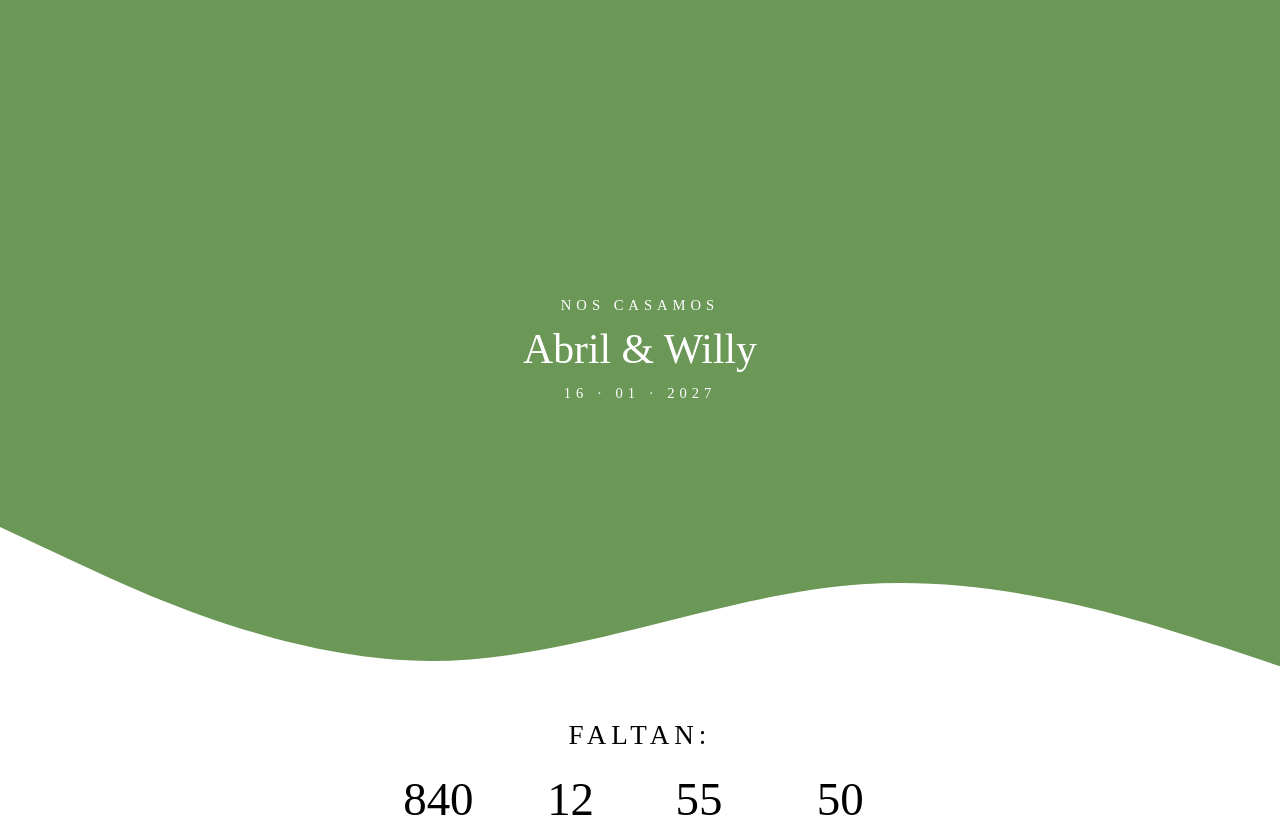
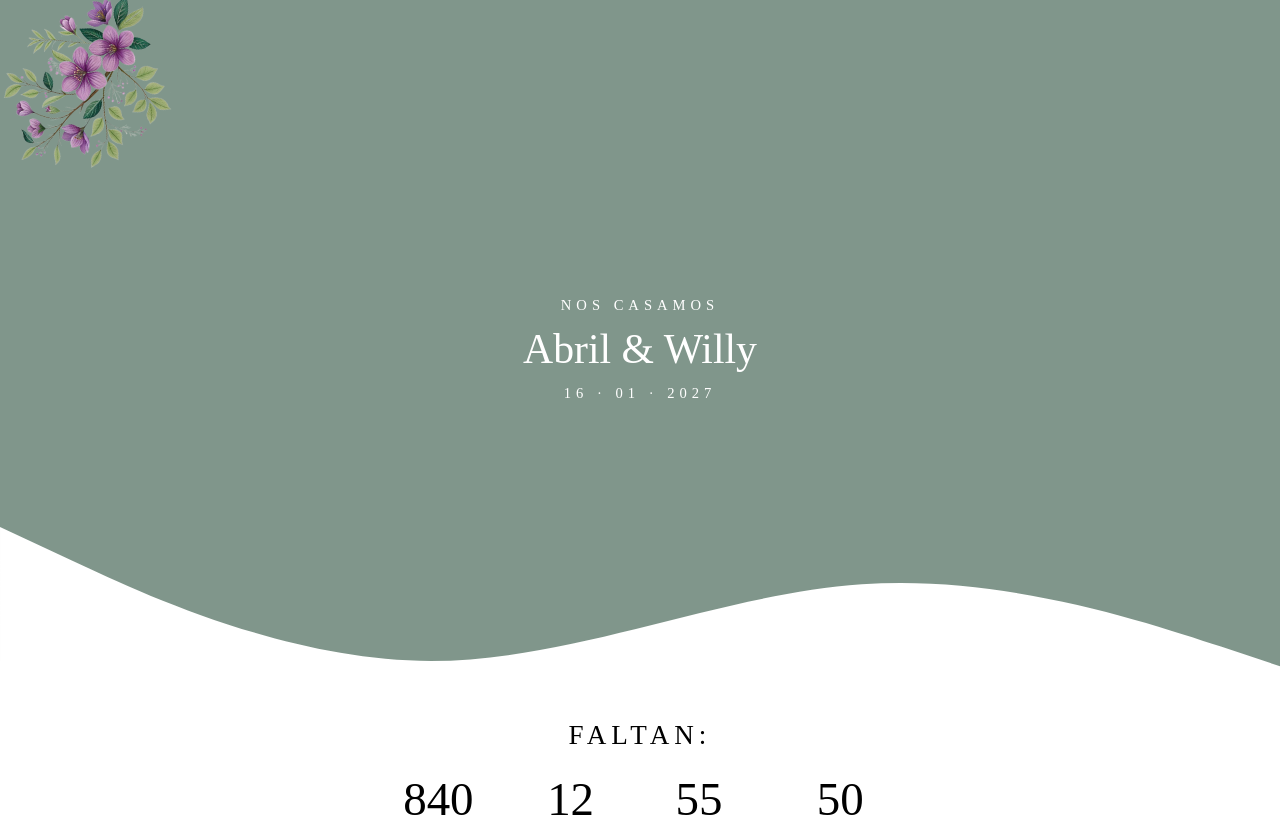
Before and after one commit to abril-cantera/invitacion, a React (Vite) app: page / in a window 1280 px wide. Shown: the top 817 px of the page. Built offline with nearby package versions, Linux system fonts and the light colour scheme; a web font is replaced by a local one.

Commit message:
Vista Home y Contdown

```diff
--- a/src/containers/Home.jsx
+++ b/src/containers/Home.jsx
@@ -1,10 +1,14 @@
 import React from "react";
 import "../styles/Home.css";
+import flor from "../assets/img/flor.png"
 import Curve from "../components/Curve";
 
 export default function Home() {
   return (
     <section className="container-one">
+      <div className="flor">
+        <img src={flor} alt="" />
+      </div>
       <div className="container-two">
         <h2 className="title-primary">Nos casamos</h2>
         <h1 className="title-secondary">Abril & Willy</h1>
--- a/src/styles/Home.css
+++ b/src/styles/Home.css
@@ -51,3 +51,14 @@
   height: auto;
   display: block;
 }
+
+.flor{
+ position: absolute;
+ top: 0%;
+ left: 0%;
+ transform: rotate(253deg)
+}
+
+.flor img{
+  width: 170px;
+}
--- a/src/styles/variables.css
+++ b/src/styles/variables.css
@@ -1,5 +1,5 @@
 :root {
-  --color-primario: #6b9757;
+  --color-primario: #80968b;
   --color-secundario: #ffff;
   --fuente-principal: "Kaisei Opti", serif;
   --fuente-secundaria: 'Times New Roman', Times, serif;
```
Also changed, not shown: src/assets/img/flor.png (added).
